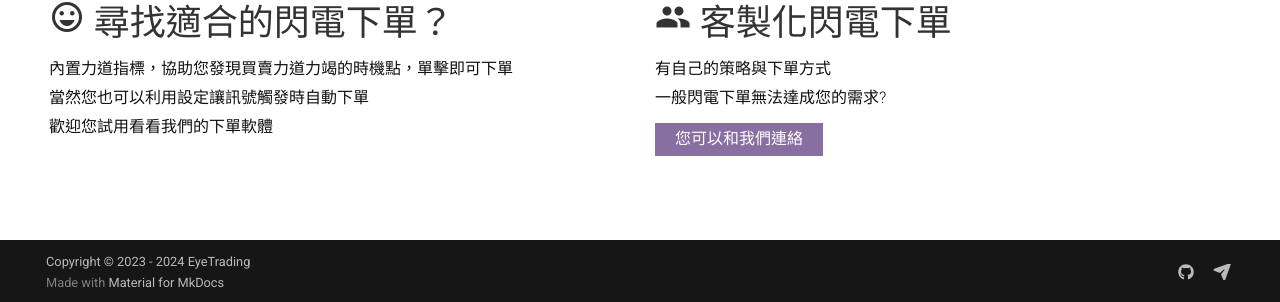
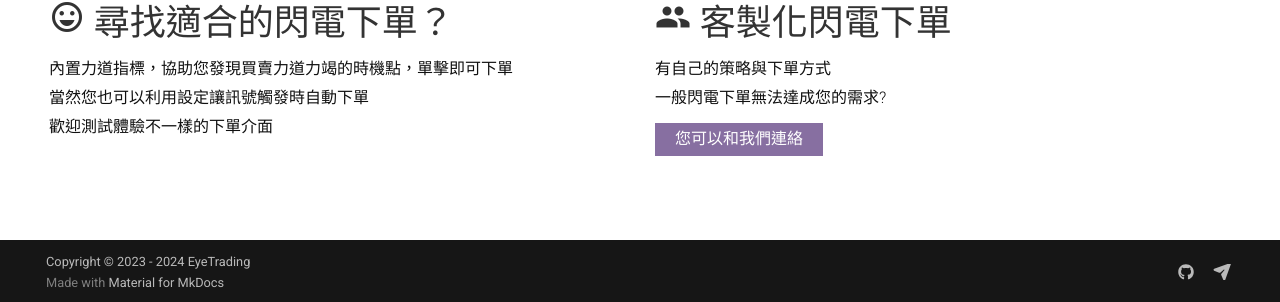
Before and after one commit to EyeTrading/eyetrading.github.io, an MkDocs documentation site: the page built from docs/index.md, in a window 1280 px wide and 944 px high. Shown: the part 639-941 px from the top of the window. Built offline with MkDocs 1.6.1 and Material for MkDocs 9.7.7, drawn with Linux system fonts in a browser that asks for light colours; comment, search, counter and statistics services are not loaded.

Commit message:
Update home.html

```diff
--- a/docs/overrides/home.html
+++ b/docs/overrides/home.html
@@ -203,7 +203,7 @@
         </h2>
         <p>內置力道指標，協助您發現買賣力道力竭的時機點，單擊即可下單<br>
            當然您也可以利用設定讓訊號觸發時自動下單<br>
-           歡迎您試用看看我們的下單軟體
+           歡迎測試體驗不一樣的下單介面
           </p>
     </div>
     <div class="feature-item">
```
